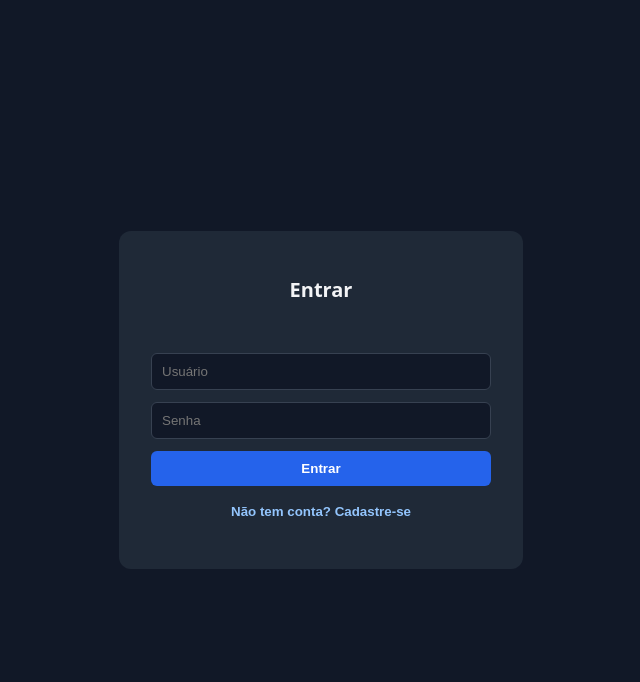
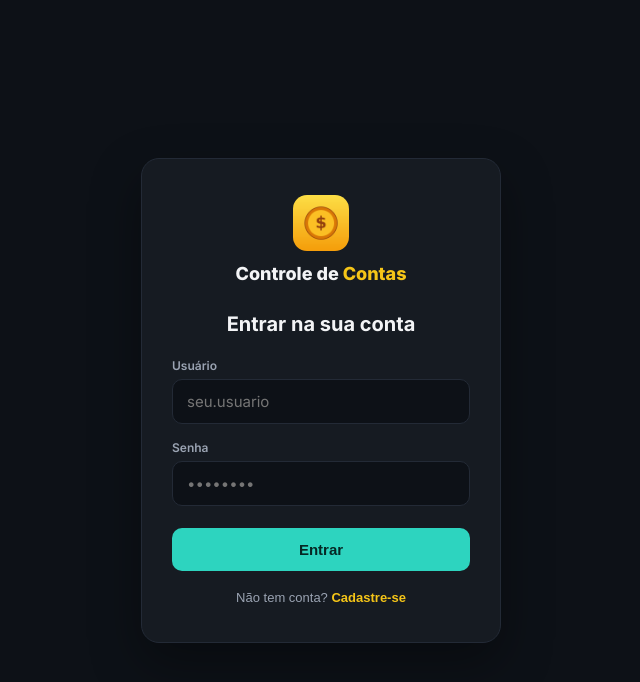
Before and after one commit to SAHUVII/CONTROLE-DE-CONTAS, a website: page controle-de-contas/public/login.html in a window 1280 px wide. Shown: the whole page, without its empty margins (319-959 px from the left). Drawn offline with Linux system fonts and the light colour scheme.

Commit message:
Update login.html

```diff
--- a/controle-de-contas/public/login.html
+++ b/controle-de-contas/public/login.html
@@ -3,72 +3,166 @@
 <head>
 <meta charset="UTF-8">
 <meta name="viewport" content="width=device-width, initial-scale=1.0">
-<title>Entrar - Controle de Contas</title>
+<title>Entrar — Controle de Contas</title>
+<link rel="preconnect" href="https://fonts.googleapis.com">
+<link rel="preconnect" href="https://fonts.gstatic.com" crossorigin>
+<link href="https://fonts.googleapis.com/css2?family=Inter:wght@400;500;600;700;800&display=swap" rel="stylesheet">
 <style>
+  :root {
+    --bg: #0d1117;
+    --painel: #161b22;
+    --borda: #232a36;
+    --texto: #f3f4f6;
+    --texto-suave: #9aa3b2;
+    --teal: #2dd4bf;
+    --coral: #fb7373;
+    --amarelo: #f5c518;
+  }
+  * { box-sizing: border-box; }
   body {
-    font-family: system-ui, sans-serif;
-    background: #111827;
-    color: #f3f4f6;
+    margin: 0;
+    min-height: 100vh;
+    background: var(--bg);
+    color: var(--texto);
+    font-family: 'Inter', sans-serif;
     display: flex;
     align-items: center;
     justify-content: center;
-    min-height: 100vh;
-    margin: 0;
+    padding: 24px;
+    -webkit-font-smoothing: antialiased;
   }
+
   .caixa {
-    background: #1f2937;
-    padding: 32px;
-    border-radius: 12px;
     width: 100%;
-    max-width: 340px;
+    max-width: 360px;
+    background: var(--painel);
+    border: 1px solid var(--borda);
+    border-radius: 18px;
+    padding: 36px 30px;
+    box-shadow: 0 20px 50px rgba(0,0,0,0.35);
   }
+
+  .marca {
+    display: flex;
+    flex-direction: column;
+    align-items: center;
+    gap: 12px;
+    margin-bottom: 28px;
+  }
+
+  .marca img {
+    width: 56px;
+    height: 56px;
+    border-radius: 14px;
+  }
+
+  .marca span {
+    font-size: 18px;
+    font-weight: 800;
+  }
+
+  .marca span .destaque { color: var(--amarelo); }
+
   h1 {
     font-size: 20px;
-    margin-bottom: 20px;
+    font-weight: 700;
     text-align: center;
+    margin: 0 0 22px;
   }
+
+  #erro {
+    background: rgba(251, 115, 115, 0.1);
+    border: 1px solid rgba(251, 115, 115, 0.3);
+    color: var(--coral);
+    font-size: 13px;
+    padding: 10px 12px;
+    border-radius: 8px;
+    margin-bottom: 16px;
+    text-align: center;
+    display: none;
+  }
+
+  #erro.visivel { display: block; }
+
+  label {
+    display: block;
+    font-size: 12px;
+    color: var(--texto-suave);
+    margin-bottom: 6px;
+    font-weight: 600;
+  }
+
+  .campo { margin-bottom: 16px; }
+
   input {
     width: 100%;
-    padding: 10px;
-    margin-bottom: 12px;
-    border-radius: 6px;
-    border: 1px solid #374151;
-    background: #111827;
-    color: #f3f4f6;
-    box-sizing: border-box;
+    padding: 12px 14px;
+    border-radius: 10px;
+    border: 1px solid var(--borda);
+    background: #0d1117;
+    color: var(--texto);
+    font-size: 15px;
+    font-family: 'Inter', sans-serif;
   }
-  button {
+
+  input:focus {
+    outline: none;
+    border-color: var(--teal);
+  }
+
+  button#btnPrincipal {
     width: 100%;
-    padding: 10px;
+    padding: 13px;
     border: none;
-    border-radius: 6px;
-    background: #2563eb;
-    color: white;
-    font-weight: bold;
+    border-radius: 10px;
+    background: var(--teal);
+    color: #062825;
+    font-weight: 800;
+    font-size: 15px;
     cursor: pointer;
-    margin-bottom: 8px;
+    margin-top: 6px;
   }
-  button.secundario {
-    background: transparent;
-    color: #93c5fd;
+
+  button#btnPrincipal:hover { background: #5eead4; }
+  button#btnPrincipal:disabled { opacity: 0.6; cursor: default; }
+
+  .alternar {
+    display: block;
+    width: 100%;
+    background: none;
+    border: none;
+    color: var(--texto-suave);
+    font-size: 13px;
+    text-align: center;
+    margin-top: 18px;
+    cursor: pointer;
   }
-  #erro {
-    color: #f87171;
-    font-size: 14px;
-    margin-bottom: 12px;
-    min-height: 18px;
-    text-align: center;
-  }
+
+  .alternar strong { color: var(--amarelo); font-weight: 700; }
 </style>
 </head>
 <body>
   <div class="caixa">
-    <h1 id="titulo">Entrar</h1>
+    <div class="marca">
+      <img src="logo.png" alt="Logo Controle de Contas">
+      <span>Controle de <span class="destaque">Contas</span></span>
+    </div>
+
+    <h1 id="titulo">Entrar na sua conta</h1>
     <div id="erro"></div>
-    <input type="text" id="usuario" placeholder="Usuário" autocomplete="username">
-    <input type="password" id="senha" placeholder="Senha" autocomplete="current-password">
+
+    <div class="campo">
+      <label for="usuario">Usuário</label>
+      <input type="text" id="usuario" autocomplete="username" placeholder="seu.usuario">
+    </div>
+
+    <div class="campo">
+      <label for="senha">Senha</label>
+      <input type="password" id="senha" autocomplete="current-password" placeholder="••••••••">
+    </div>
+
     <button id="btnPrincipal">Entrar</button>
-    <button class="secundario" id="btnAlternar">Não tem conta? Cadastre-se</button>
+    <button class="alternar" id="btnAlternar">Não tem conta? <strong>Cadastre-se</strong></button>
   </div>
 
 <script>
@@ -80,17 +174,22 @@
 
   btnAlternar.addEventListener('click', () => {
     modoCadastro = !modoCadastro;
-    titulo.textContent = modoCadastro ? 'Criar conta' : 'Entrar';
+    titulo.textContent = modoCadastro ? 'Criar sua conta' : 'Entrar na sua conta';
     btnPrincipal.textContent = modoCadastro ? 'Cadastrar' : 'Entrar';
-    btnAlternar.textContent = modoCadastro ? 'Já tem conta? Entrar' : 'Não tem conta? Cadastre-se';
-    erroEl.textContent = '';
+    btnAlternar.innerHTML = modoCadastro
+      ? 'Já tem conta? <strong>Entrar</strong>'
+      : 'Não tem conta? <strong>Cadastre-se</strong>';
+    erroEl.classList.remove('visivel');
   });
 
   btnPrincipal.addEventListener('click', async () => {
-    erroEl.textContent = '';
+    erroEl.classList.remove('visivel');
     const usuario = document.getElementById('usuario').value.trim();
     const senha = document.getElementById('senha').value;
     const rota = modoCadastro ? '/api/registrar' : '/api/login';
+
+    btnPrincipal.disabled = true;
+    btnPrincipal.textContent = modoCadastro ? 'Cadastrando...' : 'Entrando...';
 
     try {
       const resp = await fetch(rota, {
@@ -101,19 +200,23 @@
       const dados = await resp.json();
       if (!resp.ok) {
         erroEl.textContent = dados.erro || 'Erro ao processar';
+        erroEl.classList.add('visivel');
+        btnPrincipal.disabled = false;
+        btnPrincipal.textContent = modoCadastro ? 'Cadastrar' : 'Entrar';
         return;
       }
       window.location.href = '/';
     } catch (e) {
       erroEl.textContent = 'Erro de conexão com o servidor';
+      erroEl.classList.add('visivel');
+      btnPrincipal.disabled = false;
+      btnPrincipal.textContent = modoCadastro ? 'Cadastrar' : 'Entrar';
     }
   });
-</script>
-<script>
+
   if ('serviceWorker' in navigator) {
     navigator.serviceWorker.register('/sw.js');
   }
 </script>
-<script src="/install-prompt.js"></script>
 </body>
 </html>
```
